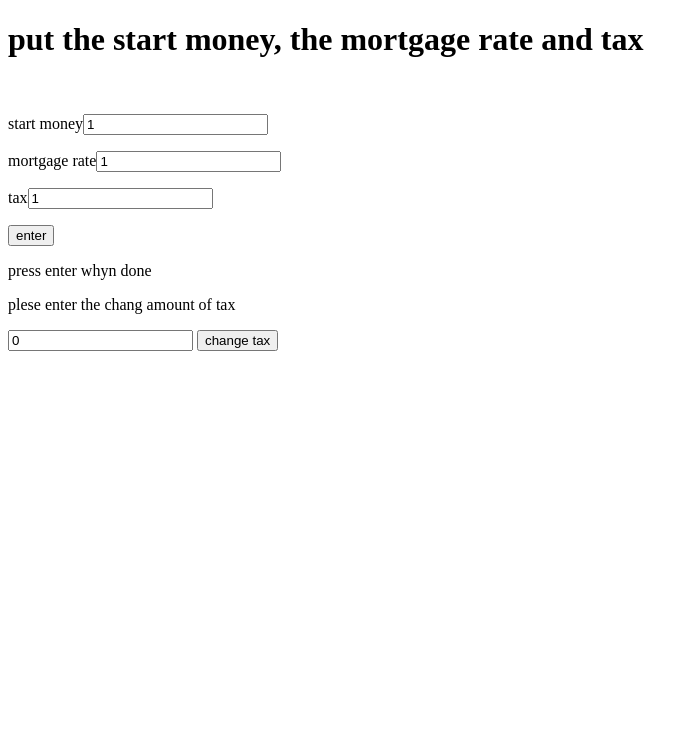
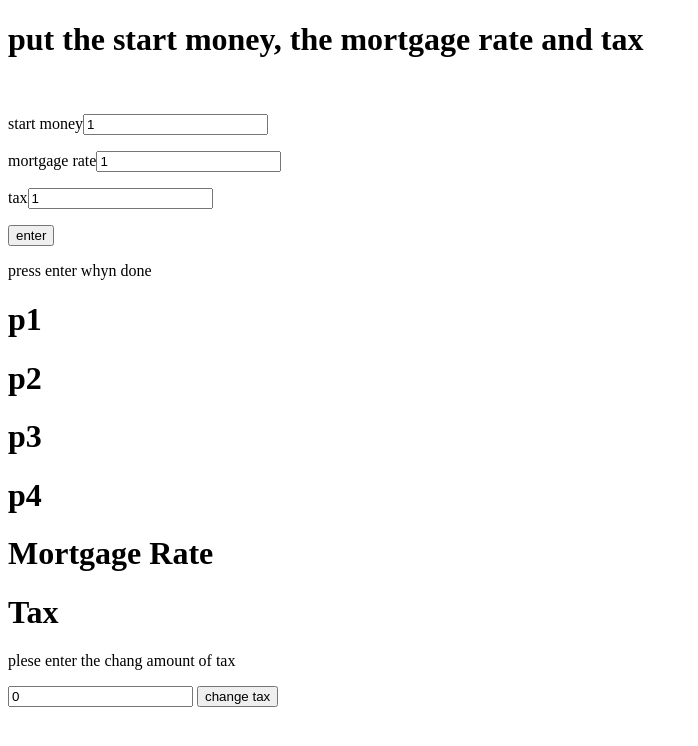
Before and after one commit to ngarnsworthy/games, a plain HTML site: page Advanced Economies/index.html in a window 1280 px wide. Shown: the whole page, without its empty margins (0-698 px from the left). Drawn offline with Linux system fonts and the light colour scheme.

Commit message:
Update Advanced Economies/index.html
add lablses

```diff
--- a/Advanced Economies/index.html
+++ b/Advanced Economies/index.html
@@ -26,21 +26,27 @@
     <div id="plaerOne" class="plaerOne">
 
     </div>
+    <h1>p1</h1>
     <div id="plaerTwo" class="plaerTwo">
 
     </div>
+    <h1>p2</h1>
     <div id="plaerThree" class="plaerThree">
 
     </div>
+    <h1>p3</h1>
     <div id="plaerFour" class="plaerFour">
 
     </div>
+    <h1>p4</h1>
     <div class="" id="idMortgageRateDiv">
 
     </div>
+    <h1>Mortgage Rate</h1>
     <div class="" id="idTaxDiv">
 
     </div>
+    <h1>Tax</h1>
   </div>
   <div class="cange">
     <p>plese enter the chang amount of tax
```
